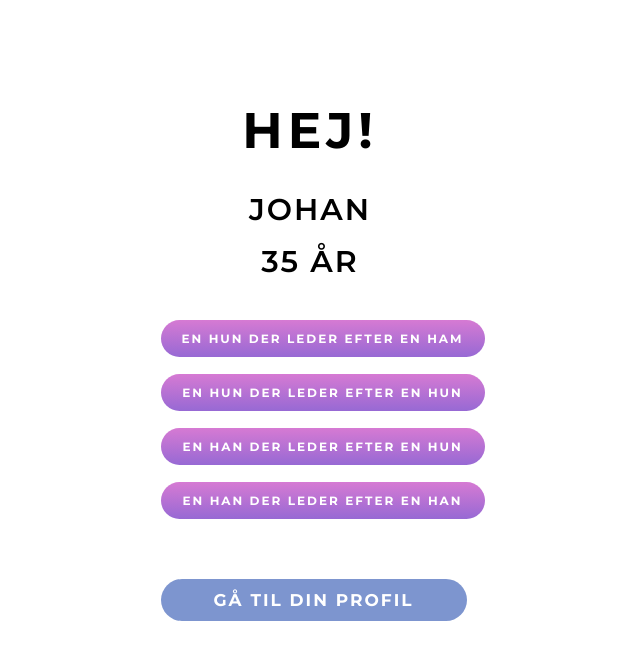
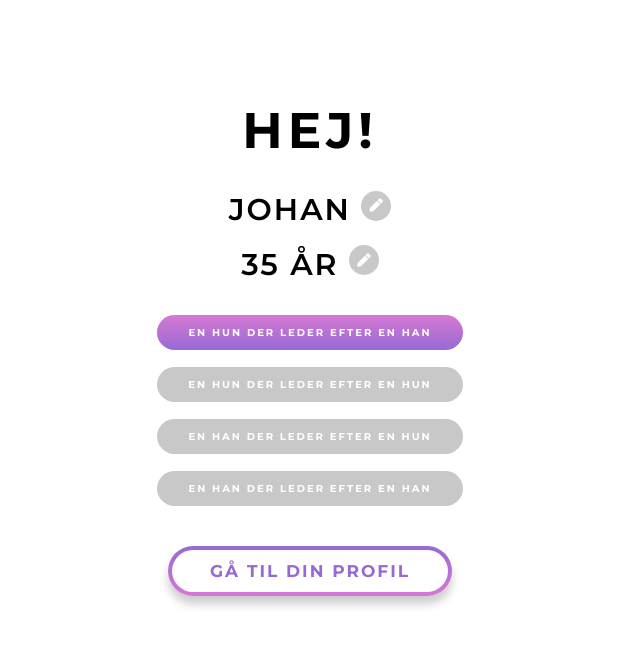
Before and after one commit to Hr-Boesen/dating-app, a plain HTML site: page 1.3 /login.html in a window 1280 px wide. Shown: the whole page, without its empty margins (330-970 px from the left). Drawn offline with Linux system fonts and the light colour scheme.

Commit message:
1.3 html + css first draft

```diff
--- a/1.3 /login.css
+++ b/1.3 /login.css
@@ -1,5 +1,7 @@
-.login-screen{
+.screen-iphone5{
 width: 320px;
+height: 568px;
+margin: 0 auto;
 }
 .headline-hej{
 font-family: "Montserrat";
@@ -24,43 +26,77 @@ font-weight:600;
 font-size: 30px;
 letter-spacing: 2px;
 text-align: center;
-margin-bottom: 40px;
+margin-bottom: 30px;
 
 }
-
 .btn-wrapper{
 margin:auto;
-padding: 0px;
-width: 299px;
+width: 306px;
 }
 
 .btn-leder-efter-en{
 font-family: 'Montserrat';
 font-weight:700;
-font-size: 12px;
+font-size: 10px;
 letter-spacing: 2px;
+background-color:  #C8C8C8;
 text-align: center;
+color: white;
+border-radius: 25px;
+width: 280px;
+margin-bottom: 17px;
+padding: 11px 13px;
+}
+
+.btn-leder-efter-en-selected{
 background-color: #D67AD3;
 background-image: linear-gradient(#D67AD3, #9769D4);
-color: white;
-border-radius: 25px;
-width: 298px;
-margin-bottom: 17px;
-padding: 11px 13px;
+}
 
-
-}
 .btn-gaa-til-din-profil{
 font-family: 'Montserrat';
 font-weight:700;
 font-size: 17px;
 letter-spacing: 2px;
 text-align: center;
-    background-color: #7D95CF;
+color: #9769D4;
+width: 250px;
+margin-top: 40px;
+padding: 11px 13px;
+border: 4px solid transparent;
+border-radius: 25px;
+background-color: white;
+background-clip: padding-box;
+border-radius: 25px;
+position: relative;
+}
+
+.btn-gaa-til-din-profil::after {
+position: absolute;
+top: -4px; bottom: -4px;
+left: -4px; right: -4px;
+background: linear-gradient(#9769D4, rgb(214, 119, 211));
+content: '';
+z-index: -1;
+border-radius: 25px;
+box-shadow: 0 8px 10px rgba(0,0,0,.2);
+}
+.btn-center-btn-gaa-til-din-profil {
+margin: 0 auto;
+width: 284px;
+}
+
+.fa-cog {
 color: white;
-    border-radius: 25px;
-    width: 280px;
-    margin-top: 60px;
-    padding: 11px 13px;
+  }
 
+.edit-box{
+border-radius: 15px;
+overflow: hidden;
+width: 30px;
+height: 30px;
+background-color: #C8C8C8;
+border: 0px solid #C8C8C8;
+top: -10px;
+position: relative;
 }
--- a/1.3 /login.html
+++ b/1.3 /login.html
@@ -7,24 +7,46 @@
     <meta name="viewport" content="width=device-width, initial-scale=1">
     <link href="https://fonts.googleapis.com/css?family=Montserrat:400,500,600,700,900" rel="stylesheet">
     <link href='login.css' rel='stylesheet'>
+    <link rel="stylesheet" href="https://use.fontawesome.com/releases/v5.7.0/css/all.css" integrity="sha384-lZN37f5QGtY3VHgisS14W3ExzMWZxybE1SJSEsQp9S+oqd12jhcu+A56Ebc1zFSJ" crossorigin="anonymous">
+
+
 
 </head>
 <body>
 
 
+<div class="screen-iphone5">
+    <div class="headline-hej"> HEJ! </div>
 
-    <div class="headline-hej"> HEJ! </div>
-    <div class="headline-bruger-navn"> JOHAN</div>
-    <div class="headline-bruger-alder"> 35 ÅR</div>
+    <div class="headline-bruger-navn"> JOHAN
+        <button class='edit-box'> <i class='fas fa-pen fa-cog'>
+
+          </i></button>
+    </div>
+
+    <div class="headline-bruger-alder"> 35 ÅR
+        <button class='edit-box'> <i class='fas fa-pen fa-cog'>
+
+        </i></button>
+    </div>
+
+
+
+
+
+
     <div class="btn-wrapper">
-        <div class="btn-leder-efter-en">EN HUN DER LEDER EFTER EN HAM</div>
+        <div class="btn-leder-efter-en btn-leder-efter-en-selected">EN HUN DER LEDER EFTER EN HAN</div>
         <div class="btn-leder-efter-en">EN HUN DER LEDER EFTER EN HUN</div>
         <div class="btn-leder-efter-en">EN HAN DER LEDER EFTER EN HUN</div>
         <div class="btn-leder-efter-en">EN HAN DER LEDER EFTER EN HAN</div>
+      </div>
+        <div class="btn-center-btn-gaa-til-din-profil">
+            <div class="btn-gaa-til-din-profil">GÅ TIL DIN PROFIL</div>
+        </div>
+    </div>
 
-        <div class="btn-gaa-til-din-profil">GÅ TIL DIN PROFIL</div>
 
-     </div>
 
 
 </body>
```
Lines whose indentation alone changed are shown as unchanged.
